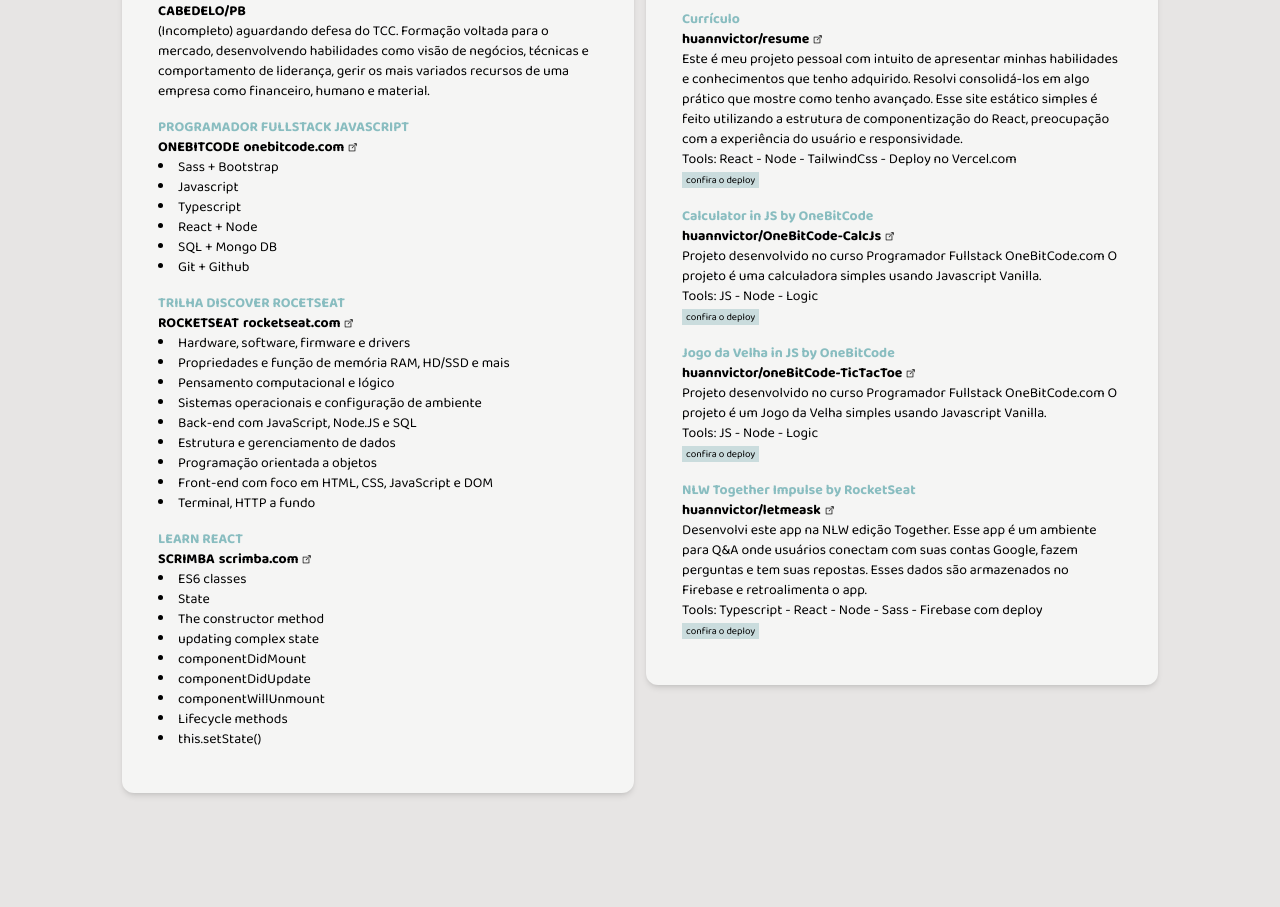
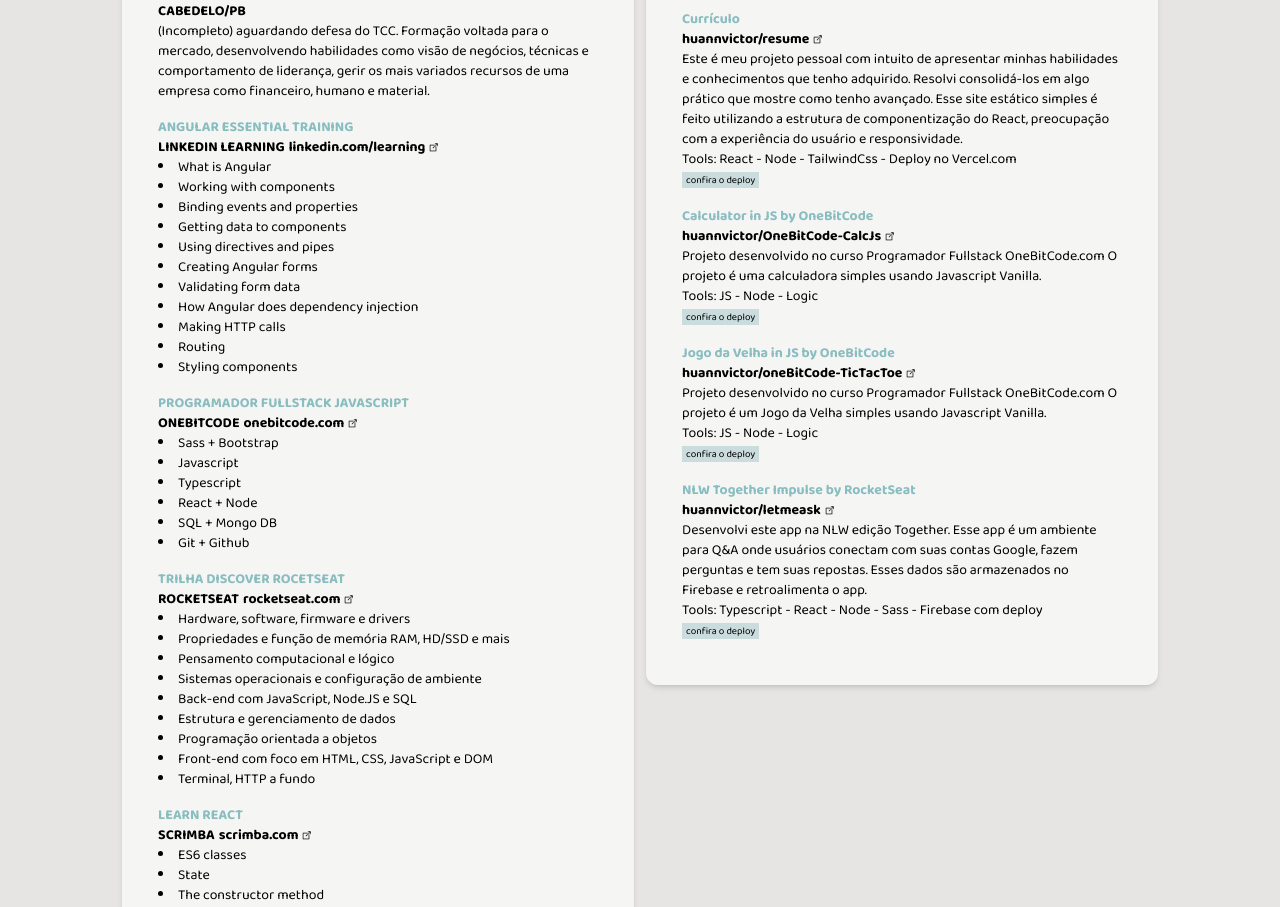
Before and after one commit to huannvictor/curriculo, a React (Create React App) app: page / in a window 1280 px wide. Shown: the part 905-1812 px from the top of the page. Before the commit the page ends 1714 px from the top, so only its background shows below. Built offline with nearby package versions, Linux system fonts and the light colour scheme.

Commit message:
Update content.js

```diff
--- a/src/components/Studies/content.js
+++ b/src/components/Studies/content.js
@@ -24,6 +24,26 @@
     link: "https://drive.google.com/file/d/1B7GyTKgtWsba_S9LWh5dIuR8hptHIioZ/view?usp=sharing",
     subject:
       "(Incompleto) aguardando defesa do TCC. \nFormação voltada para o mercado, desenvolvendo habilidades como visão de negócios, técnicas e comportamento de liderança, gerir os mais variados recursos de uma empresa como financeiro, humano e material.",
+  },
+  angularEssentialTraining: {
+    title: "ANGULAR ESSENTIAL TRAINING",
+    entity: "LINKEDIN LEARNING",
+    place: "linkedin.com/learning",
+    isVirtual: true,
+    link: "https://www.linkedin.com/learning/",
+    subject: [
+        "What is Angular",
+        "Working with components",
+        "Binding events and properties",
+        "Getting data to components",
+        "Using directives and pipes",
+        "Creating Angular forms",
+        "Validating form data",
+        "How Angular does dependency injection",
+        "Making HTTP calls",
+        "Routing",
+        "Styling components",
+    ],
   },
   fullstackJavascriptDeveloper: {
     title: "PROGRAMADOR FULLSTACK JAVASCRIPT",
```
